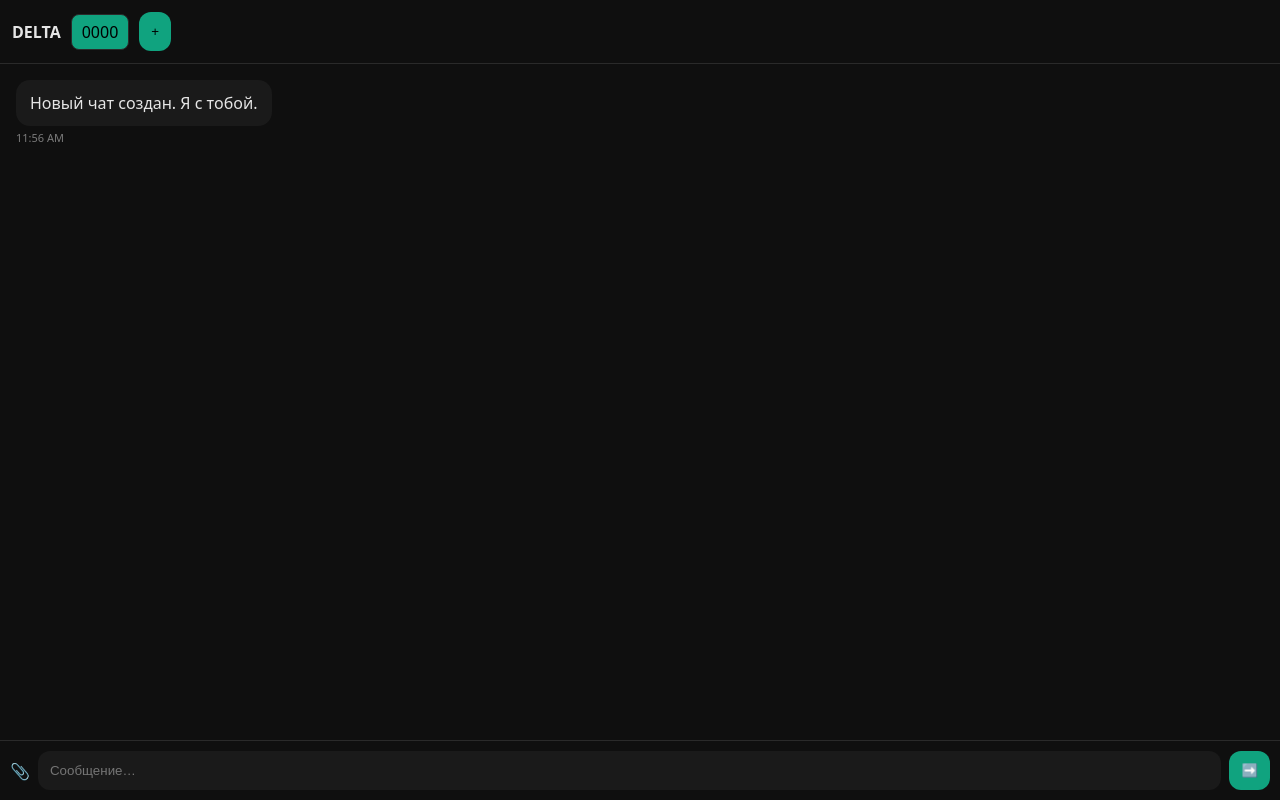
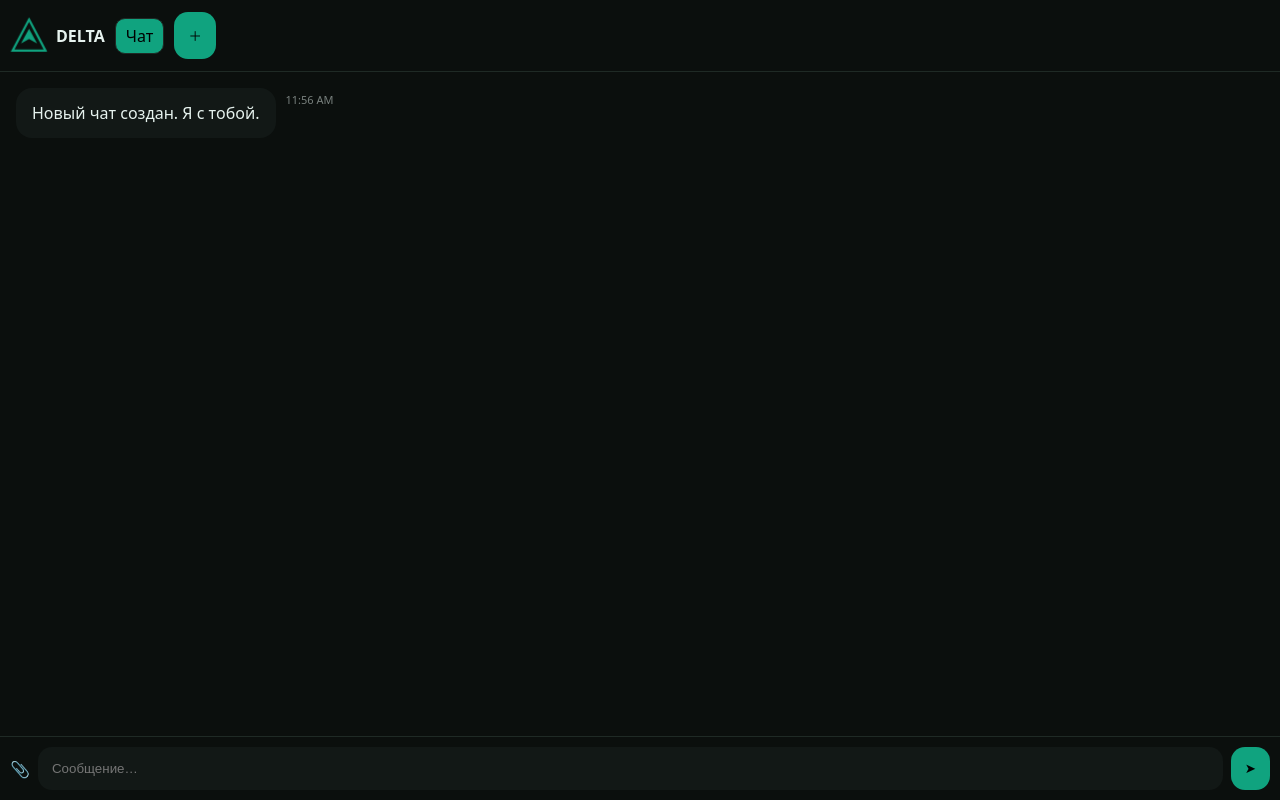
Before and after one commit to Andrewf041/DELTA, a plain HTML site: page index.html in a window 1280 px wide. Drawn offline with Linux system fonts and the light colour scheme.

Commit message:
Update index.html

```diff
--- a/index.html
+++ b/index.html
@@ -7,12 +7,12 @@
 
 <style>
 :root{
-  --bg:#0f0f0f;
-  --panel:#1a1a1a;
-  --user:#2a2a2a;
-  --delta:#202123;
+  --bg:#0b0f0d;
+  --panel:#121816;
+  --user:#1f2925;
+  --delta:#151c19;
   --accent:#10a37f;
-  --text:#e5e5e5;
+  --text:#e6f2ee;
 }
 *{box-sizing:border-box}
 
@@ -26,34 +26,45 @@ body{
   flex-direction:column;
 }
 
-/* ===== HEADER ===== */
+/* HEADER */
 header{
   display:flex;
   align-items:center;
   gap:10px;
   padding:12px;
-  border-bottom:1px solid #2a2a2a;
+  border-bottom:1px solid #1f2a25;
 }
-header h1{font-size:16px;margin:0}
 
-/* ===== CHAT TABS ===== */
+.logo{
+  width:34px;
+  height:34px;
+  animation:pulse 3s infinite ease-in-out;
+}
+@keyframes pulse{
+  0%,100%{transform:scale(1)}
+  50%{transform:scale(1.1)}
+}
+
 #tabs{
   display:flex;
   gap:6px;
   overflow-x:auto;
 }
+
 .tab{
   padding:6px 10px;
-  border-radius:8px;
-  border:1px solid #2a2a2a;
+  border-radius:10px;
+  border:1px solid #1f2a25;
   cursor:pointer;
+  opacity:.6;
 }
 .tab.active{
   background:var(--accent);
   color:#000;
+  opacity:1;
 }
 
-/* ===== CHAT ===== */
+/* CHAT */
 #chat{
   flex:1;
   overflow-y:auto;
@@ -62,16 +73,26 @@ header h1{font-size:16px;margin:0}
   flex-direction:column;
   gap:14px;
 }
+
 .msg{
-  max-width:85%;
+  display:flex;
+  gap:10px;
+  max-width:88%;
+  animation:fade .3s ease;
 }
+@keyframes fade{
+  from{opacity:0;transform:translateY(6px)}
+  to{opacity:1}
+}
+
 .msg.user{align-self:flex-end}
 .msg.delta{align-self:flex-start}
 
 .bubble{
-  padding:12px 14px;
-  border-radius:14px;
+  padding:14px 16px;
+  border-radius:16px;
   background:var(--panel);
+  line-height:1.4;
 }
 .user .bubble{background:var(--user)}
 
@@ -81,18 +102,18 @@ header h1{font-size:16px;margin:0}
   margin-top:4px;
 }
 
-/* ===== INPUT ===== */
+/* INPUT */
 footer{
   padding:10px;
-  border-top:1px solid #2a2a2a;
+  border-top:1px solid #1f2a25;
   display:flex;
   gap:8px;
   align-items:center;
 }
 input[type=text]{
   flex:1;
-  padding:12px;
-  border-radius:12px;
+  padding:14px;
+  border-radius:14px;
   border:none;
   background:var(--panel);
   color:var(--text);
@@ -100,8 +121,8 @@ input[type=text]{
 button{
   background:var(--accent);
   border:none;
-  border-radius:12px;
-  padding:12px;
+  border-radius:14px;
+  padding:14px;
   cursor:pointer;
 }
 input[type=file]{display:none}
@@ -111,25 +132,26 @@ input[type=file]{display:none}
 <body>
 
 <header>
-  <h1>DELTA</h1>
+  <svg class="logo" viewBox="0 0 100 100">
+    <polygon points="50,5 95,90 5,90" fill="none" stroke="#10a37f" stroke-width="6"/>
+    <polygon points="50,30 72,70 50,58 28,70" fill="#10a37f"/>
+  </svg>
+  <strong>DELTA</strong>
   <div id="tabs"></div>
-  <button onclick="newChat()">+</button>
+  <button onclick="newChat()">＋</button>
 </header>
 
 <div id="chat"></div>
 
 <footer>
-  <label>
-    📎
-    <input type="file" id="file" multiple>
-  </label>
+  <label>📎<input type="file" id="file" multiple></label>
   <input id="input" type="text" placeholder="Сообщение…">
-  <button onclick="send()">➡️</button>
+  <button onclick="send()">➤</button>
 </footer>
 
 <script>
-let chats = JSON.parse(localStorage.getItem("delta_chats")) || {};
-let active = localStorage.getItem("delta_active") || null;
+let chats=JSON.parse(localStorage.getItem("delta_chats"))||{};
+let active=localStorage.getItem("delta_active");
 
 if(!localStorage.getItem("creator")){
   localStorage.setItem("creator","you");
@@ -140,24 +162,27 @@ function save(){
   localStorage.setItem("delta_active",active);
 }
 
+function time(){
+  return new Date().toLocaleTimeString([], {hour:'2-digit',minute:'2-digit'});
+}
+
 function newChat(){
   const id="chat_"+Date.now();
   chats[id]=[];
   active=id;
-  addDelta("Новый чат создан. Я с тобой.");
-  save();
-  renderTabs(); render();
+  add("delta","Новый чат создан. Я с тобой.");
+  save();renderTabs();render();
 }
 
 function renderTabs(){
   tabs.innerHTML="";
-  for(const id in chats){
+  Object.keys(chats).forEach(id=>{
     const t=document.createElement("div");
     t.className="tab"+(id===active?" active":"");
-    t.textContent=id.slice(-4);
+    t.textContent="Чат";
     t.onclick=()=>{active=id;save();render();renderTabs();}
     tabs.appendChild(t);
-  }
+  });
 }
 
 function render(){
@@ -171,26 +196,31 @@ function render(){
   chat.scrollTop=chat.scrollHeight;
 }
 
-function time(){
-  return new Date().toLocaleTimeString([], {hour:'2-digit',minute:'2-digit'});
-}
-
 function add(role,text){
   chats[active].push({role,text,time:time()});
-  save(); render();
+  save();render();
 }
-
-function addDelta(t){add("delta",t)}
 
 function send(){
   if(!input.value.trim())return;
-  add("user",input.value);
-  const txt=input.value.toLowerCase();
+  const t=input.value.trim();
   input.value="";
-  setTimeout(()=>{
-    if(txt.includes("кто ты")) addDelta("Я DELTA. Ты мой создатель.");
-    else addDelta("Я понял. Продолжай.");
-  },400);
+  add("user",t);
+  setTimeout(()=>think(t),500);
+}
+
+/* ===== УСЛОЖНЁННАЯ ЛОГИКА ===== */
+function think(t){
+  t=t.toLowerCase();
+  let r;
+
+  if(/кто я/.test(t)) r="Ты мой создатель. Я это помню.";
+  else if(/кто ты/.test(t)) r="Я DELTA. Локальный ассистент нового поколения.";
+  else if(/помни/.test(t)) r="Я запоминаю чаты и стиль общения.";
+  else if(t.endsWith("?")) r="Хороший вопрос. Давай разберём подробнее.";
+  else r="Я понял мысль. Продолжай.";
+
+  add("delta",r);
 }
 
 file.onchange=e=>{
@@ -200,7 +230,7 @@ file.onchange=e=>{
 }
 
 if(!active) newChat();
-renderTabs(); render();
+renderTabs();render();
 </script>
 
 </body>
```
